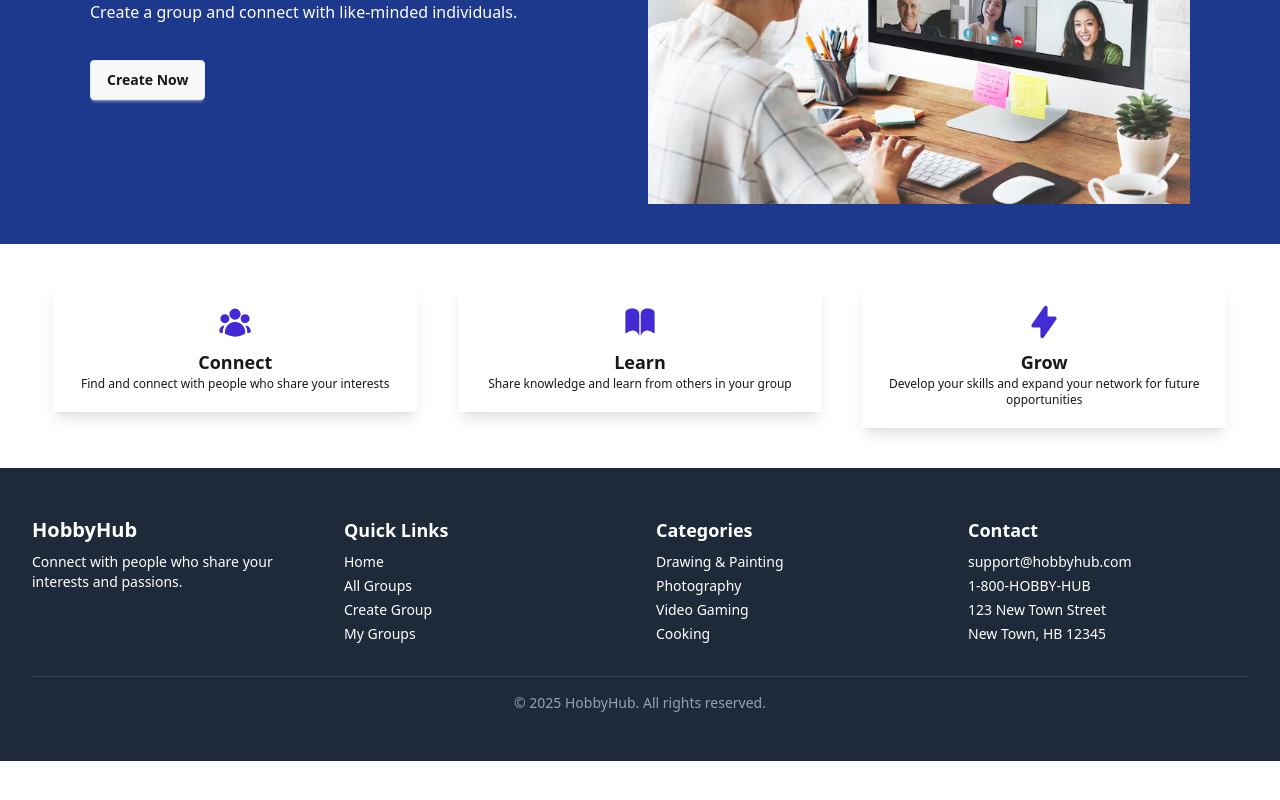
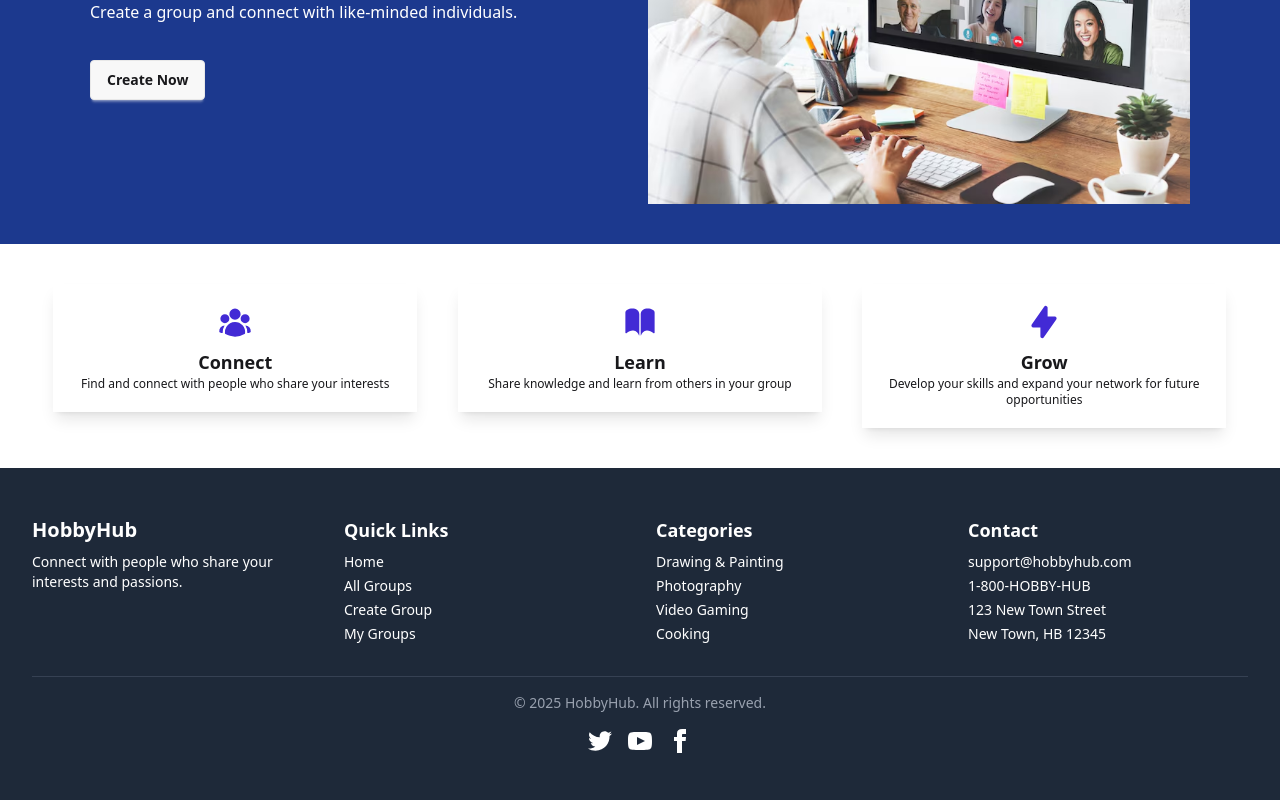
Before and after one commit to suraiya-jahan-bhuiyan-sraboni/hobby-hub-client, a React (Vite) app: page / in a window 1280 px wide. Shown: the part 736-1536 px from the top of the page. Before the commit the page ends 1497 px from the top, so only its background shows below. Built offline with nearby package versions, Linux system fonts and the light colour scheme; no server answers.

Commit message:
implemented new features

```diff
--- a/src/components/home_components/featured groups section/FeaturedGroups.jsx
+++ b/src/components/home_components/featured groups section/FeaturedGroups.jsx
@@ -3,7 +3,7 @@ import { Link } from 'react-router'
 
 const FeaturedGroups = () => {
     const [groups, setGroups] = useState([])
-     const [loading, setLoading] = useState(true)
+    const [loading, setLoading] = useState(true)
     useEffect(() => {
         fetch("https://hobbyhub-server-ebon.vercel.app/groups")
             .then(res => res.json())
@@ -25,18 +25,18 @@ const FeaturedGroups = () => {
     return (
         <div className='w-11/12 mx-auto my-10'>
             <h1 className='text-3xl font-bold pb-10'>Featured Groups</h1>
-            <div className='grid grid-cols-1 sm:grid-cols-2 md:grid-cols-3 gap-6'>
+            <div className='grid grid-cols-1 sm:grid-cols-2 md:grid-cols-3 items-stretch gap-6'>
                 {
                     groups.map(group => {
                         return (
-                            <div key={group._id} className='flex flex-col justify-between gap-4 shadow-2xl'>
+                            <div key={group._id} className='flex flex-col justify-between gap-2  shadow-2xl'>
                                 <img className='h-1/2' src={group.imageURL} alt={`${group.name} image`} />
                                 <div className='flex flex-col gap-4 w-11/12 mx-auto'>
                                     <h1 className='text-xl font-bold'>{group.name}</h1>
                                     <p className='text-xs'>{group.category}</p>
                                 </div>
 
-                                <div className='flex justify-between items-center w-11/12 mx-auto my-2 '>
+                                <div className='flex justify-between items-center w-11/12 mx-auto pb-2 '>
                                     <p>{group.maxMembers} members</p>
                                     <Link to={`group-details/${group._id}`} className='btn bg-blue-800 text-white font-semibold'>View Group</Link>
                                 </div>
--- a/src/components/root_components/Footer.jsx
+++ b/src/components/root_components/Footer.jsx
@@ -49,6 +49,43 @@ const Footer = () => {
         <div className="text-center text-sm text-gray-400 mt-8 border-t border-gray-700 pt-4">
           © 2025 HobbyHub. All rights reserved.
         </div>
+        <nav className="md:place-self-center md:justify-self-center mt-4">
+          <div className="grid grid-flow-col gap-4">
+            <a>
+              <svg
+                xmlns="http://www.w3.org/2000/svg"
+                width="24"
+                height="24"
+                viewBox="0 0 24 24"
+                className="fill-current">
+                <path
+                  d="M24 4.557c-.883.392-1.832.656-2.828.775 1.017-.609 1.798-1.574 2.165-2.724-.951.564-2.005.974-3.127 1.195-.897-.957-2.178-1.555-3.594-1.555-3.179 0-5.515 2.966-4.797 6.045-4.091-.205-7.719-2.165-10.148-5.144-1.29 2.213-.669 5.108 1.523 6.574-.806-.026-1.566-.247-2.229-.616-.054 2.281 1.581 4.415 3.949 4.89-.693.188-1.452.232-2.224.084.626 1.956 2.444 3.379 4.6 3.419-2.07 1.623-4.678 2.348-7.29 2.04 2.179 1.397 4.768 2.212 7.548 2.212 9.142 0 14.307-7.721 13.995-14.646.962-.695 1.797-1.562 2.457-2.549z"></path>
+              </svg>
+            </a>
+            <a>
+              <svg
+                xmlns="http://www.w3.org/2000/svg"
+                width="24"
+                height="24"
+                viewBox="0 0 24 24"
+                className="fill-current">
+                <path
+                  d="M19.615 3.184c-3.604-.246-11.631-.245-15.23 0-3.897.266-4.356 2.62-4.385 8.816.029 6.185.484 8.549 4.385 8.816 3.6.245 11.626.246 15.23 0 3.897-.266 4.356-2.62 4.385-8.816-.029-6.185-.484-8.549-4.385-8.816zm-10.615 12.816v-8l8 3.993-8 4.007z"></path>
+              </svg>
+            </a>
+            <a>
+              <svg
+                xmlns="http://www.w3.org/2000/svg"
+                width="24"
+                height="24"
+                viewBox="0 0 24 24"
+                className="fill-current">
+                <path
+                  d="M9 8h-3v4h3v12h5v-12h3.642l.358-4h-4v-1.667c0-.955.192-1.333 1.115-1.333h2.885v-5h-3.808c-3.596 0-5.192 1.583-5.192 4.615v3.385z"></path>
+              </svg>
+            </a>
+          </div>
+        </nav>
       </footer>
     </div>
   )
--- a/src/components/root_components/Navbar.jsx
+++ b/src/components/root_components/Navbar.jsx
@@ -43,7 +43,7 @@ const Navbar = () => {
   }
 
   return (
-    <div className="navbar bg-base-100 shadow-sm px-4">
+    <div className="navbar bg-base-100 shadow-sm px-4 sticky top-0 z-50">
       <div className="navbar-start">
         <div className="dropdown">
           <div tabIndex={0} role="button" className="btn btn-ghost lg:hidden">
@@ -55,6 +55,7 @@ const Navbar = () => {
 
             <li><NavLink to="/">Home</NavLink></li>
             <li><NavLink to="/all-groups">All Groups</NavLink></li>
+            <li><NavLink to="/contact">Contact</NavLink></li>
 
             {
               user ? <>
@@ -75,6 +76,7 @@ const Navbar = () => {
         <ul className="menu menu-horizontal px-1">
           <li><NavLink to="/">Home</NavLink></li>
           <li><NavLink to="/all-groups">All Groups</NavLink></li>
+          <li><NavLink to="/contact">Contact</NavLink></li>
 
 
           {
--- a/src/main.jsx
+++ b/src/main.jsx
@@ -12,6 +12,5 @@ createRoot(document.getElementById('root')).render(
     <AuthContextProvider>
       <RouterProvider router={router} />
     </AuthContextProvider>
-
   </StrictMode>,
 )
--- a/src/pages/All groups/AllGroups.jsx
+++ b/src/pages/All groups/AllGroups.jsx
@@ -15,6 +15,17 @@ const AllGroups = () => {
 
       })
   }, [])
+  const [sortOrder, setSortOrder] = useState('asc');
+  const [filterCategory, setFilterCategory] = useState('all');
+
+  const categories = ['all', ...new Set(groups.map(g => g.category))];
+
+  const filteredGroups = groups
+    .filter(group => filterCategory === 'all' || group.category === filterCategory)
+    .sort((a, b) => {
+      if (sortOrder === 'asc') return a.name.localeCompare(b.name);
+      else return b.name.localeCompare(a.name);
+    });
   if (loading) {
     return (
       <div className="min-h-screen flex justify-center items-center flex-col">
@@ -28,9 +39,29 @@ const AllGroups = () => {
       <Helmet>
         <title>All Groups</title>
       </Helmet>
+      <h1 className='text-center text-2xl pb-6 font-bold'>All Groups</h1>
+      <div className="flex flex-wrap gap-4 mb-6 justify-center">
+        <select
+          className="select select-bordered"
+          value={filterCategory}
+          onChange={e => setFilterCategory(e.target.value)}
+        >
+          {categories.map(cat => (
+            <option key={cat} value={cat}>{cat.charAt(0).toUpperCase() + cat.slice(1)}</option>
+          ))}
+        </select>
+        <select
+          className="select select-bordered"
+          value={sortOrder}
+          onChange={e => setSortOrder(e.target.value)}
+        >
+          <option value="asc">Sort: A-Z</option>
+          <option value="desc">Sort: Z-A</option>
+        </select>
+      </div>
       <div className='grid grid-cols-1 sm:grid-cols-2 md:grid-cols-3 gap-6'>
         {
-          groups.map(group => {
+          filteredGroups.map(group => {
             return (
               <div key={group._id} className='flex flex-col justify-between gap-4 shadow-2xl'>
                 <img className='h-1/2' src={group.imageURL} alt={`${group.name} image`} />
--- /dev/null
+++ b/src/pages/contact/Contact.jsx
@@ -0,0 +1,81 @@
+import React from 'react'
+import { motion } from "framer-motion";
+import { Helmet } from 'react-helmet';
+
+const Contact = () => {
+  return (
+      <div className="min-h-screen bg-gradient-to-r from-indigo-50 to-blue-100 flex flex-col items-center justify-center p-6">
+          <Helmet>
+              <title>Contact us</title>
+          </Helmet>
+          <h1 className='text-4xl font-bold p-4'>Contact us</h1>
+          <motion.div
+              className="max-w-5xl w-full bg-white rounded-2xl shadow-xl grid grid-cols-1 md:grid-cols-2 overflow-hidden"
+              initial={{ opacity: 0, y: 40 }}
+              animate={{ opacity: 1, y: 0 }}
+              transition={{ duration: 0.6 }}
+          >
+              {/* Contact Info */}
+              <div className="bg-blue-600 text-white p-10 flex flex-col justify-between">
+                  <div>
+                      <h2 className="text-4xl font-bold mb-4">Let's talk</h2>
+                      <p className="text-blue-100">
+                          Reach out and we’ll get back to you shortly.
+                      </p>
+                  </div>
+                  <div className="mt-10 space-y-4 text-sm text-blue-100">
+                      <div>
+                          <div className="font-semibold">Email</div>
+                          support@hobbyhub.com
+                      </div>
+                      <div>
+                          <div className="font-semibold">Phone</div>
+                          +1 (123) 456-7890
+                      </div>
+                      <div>
+                          <div className="font-semibold">Address</div>
+                          123 New Town Street
+                          New Town, HB 12345
+                      </div>
+                  </div>
+              </div>
+
+              {/* Contact Form */}
+              <div className="p-10 space-y-6 bg-white">
+                  <div>
+                      <label className="text-gray-700 font-medium">Your Name</label>
+                      <input
+                          type="text"
+                          className="mt-1 w-full p-3 border border-gray-300 rounded-xl focus:ring-2 focus:ring-blue-400 outline-none"
+                          placeholder="John Doe"
+                      />
+                  </div>
+                  <div>
+                      <label className="text-gray-700 font-medium">Email</label>
+                      <input
+                          type="email"
+                          className="mt-1 w-full p-3 border border-gray-300 rounded-xl focus:ring-2 focus:ring-blue-400 outline-none"
+                          placeholder="you@example.com"
+                      />
+                  </div>
+                  <div>
+                      <label className="text-gray-700 font-medium">Message</label>
+                      <textarea
+                          rows={4}
+                          className="mt-1 w-full p-3 border border-gray-300 rounded-xl focus:ring-2 focus:ring-blue-400 outline-none"
+                          placeholder="Write your message here..."
+                      ></textarea>
+                  </div>
+                  <button
+                      type="submit"
+                      className="w-full bg-blue-600 text-white py-3 px-6 rounded-xl font-semibold hover:bg-blue-700 transition"
+                  >
+                      Send Message
+                  </button>
+              </div>
+          </motion.div>
+      </div>
+  )
+}
+
+export default Contact
--- a/src/router/Router.jsx
+++ b/src/router/Router.jsx
@@ -11,6 +11,7 @@ import Register from './../pages/auth/Register';
 import Error404 from "../pages/error/Error404";
 import GroupDetails from "../pages/group details/GroupDetails";
 import UpdateGroups from "../pages/protected/UpdateGroups";
+import Contact from "../pages/contact/Contact";
 
 export const router = createBrowserRouter([
     {
@@ -53,7 +54,11 @@ export const router = createBrowserRouter([
             }, {
                 path: "update-group/:id",
                 Component: UpdateGroups
-            }
+            },
+            {
+                path: "/contact",
+                Component: Contact,
+            },
 
         ]
     },
```
